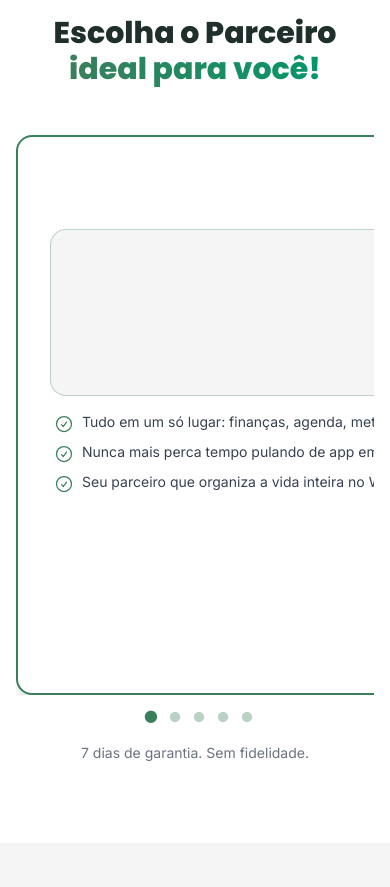
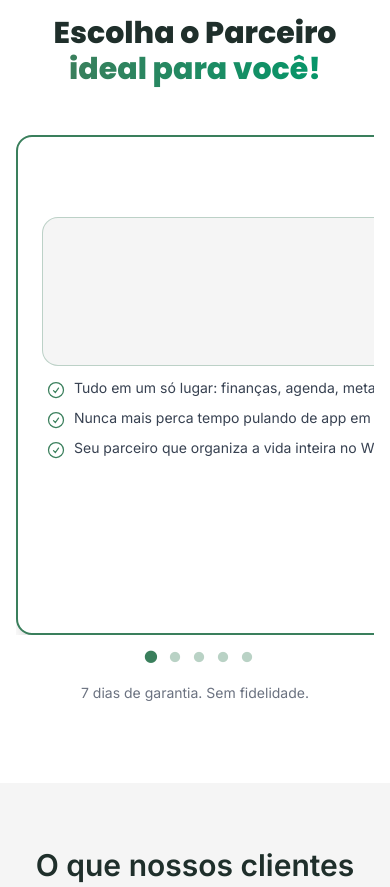
Before and after one commit to herick25/Site-Parceiro-IA, a React (Vite) app: page / in a window 390 px wide. Shown: the part 6220-7107 px from the top of the page. Built offline with nearby package versions, Linux system fonts and the light colour scheme.

Commit message:
ajuste plans

```diff
--- a/src/sections/Plans.jsx
+++ b/src/sections/Plans.jsx
@@ -10,7 +10,7 @@ import {
   CheckCircleIcon,
 } from "@heroicons/react/24/outline";
 
-// Importa os estilos do slick
+// (mantemos os estilos do slick importados)
 import "slick-carousel/slick/slick.css";
 import "slick-carousel/slick/slick-theme.css";
 
@@ -88,6 +88,7 @@ export default function Plans() {
     },
   ];
 
+  // Desktop: 3 | Tablet: 2 | Mobile: 1 (sem alterar desktop/tablet)
   const sliderSettings = {
     dots: true,
     arrows: true,
@@ -150,49 +151,56 @@ export default function Plans() {
           {plans.map((plan) => (
             <div key={plan.key} className="px-0 sm:px-3 w-full max-w-full md:max-w-none mx-auto">
               <div
-                className={`relative overflow-visible rounded-2xl p-8 pt-12 bg-white
+                className={`relative overflow-visible rounded-2xl
+                  bg-white
                   ${plan.highlight ? "border-2 border-menta shadow-xl" : "border border-gray-200 shadow-md hover:shadow-lg"}
-                  grid grid-rows-[auto_auto_1fr_auto_auto] gap-4
+                  grid grid-rows-[auto_auto_1fr_auto_auto]
+                  gap-3 md:gap-4
                   w-full
-                  h-full min-h-[560px] md:min-h-0
-                  md:h-[520px]`}
+                  /* MOBILE: reduzir altura; DESKTOP: manter */
+                  h-full min-h-[500px] md:min-h-0
+                  p-6 pt-10 md:p-8 md:pt-12`}
               >
                 {plan.highlight && (
-                  <span className="absolute left-1/2 -translate-x-1/2 top-3 bg-menta text-white text-xs font-semibold px-4 py-1 rounded-full shadow">
+                  <span className="absolute left-1/2 -translate-x-1/2 top-2 md:top-3 bg-menta text-white text-xs font-semibold px-4 py-1 rounded-full shadow">
                     Mais vantajoso
                   </span>
                 )}
 
-                <h3 className="text-xl font-poppins font-semibold text-escuro flex items-center gap-2 justify-center text-center">
-                  {plan.icon && <plan.icon className="w-6 h-6 text-escuro/70" />}
+                {/* Título (menor no mobile) */}
+                <h3 className="text-lg md:text-xl font-poppins font-semibold text-escuro flex items-center gap-2 justify-center text-center">
+                  {plan.icon && <plan.icon className="w-5 h-5 md:w-6 md:h-6 text-escuro/70" />}
                   {plan.title}
                 </h3>
 
-                <div className="rounded-2xl border border-menta/30 bg-gelo p-6 text-center min-h-[100px] flex flex-col items-center justify-center">
-                  <div className="text-sm text-gray-600 mb-1">A partir de</div>
-                  <div className="text-3xl md:text-4xl font-extrabold font-poppins text-escuro whitespace-nowrap leading-tight tracking-tight">
+                {/* Preço (tipografia e padding menores no mobile) */}
+                <div className="rounded-2xl border border-menta/30 bg-gelo p-5 md:p-6 text-center min-h-[88px] md:min-h-[100px] flex flex-col items-center justify-center">
+                  <div className="text-xs md:text-sm text-gray-600 mb-1">A partir de</div>
+                  <div className="text-2xl md:text-4xl font-extrabold font-poppins text-escuro whitespace-nowrap leading-tight tracking-tight">
                     {plan.price}
                   </div>
-                  <p className="text-xs text-gray-500 mt-2">
+                  <p className="text-[11px] md:text-xs text-gray-500 mt-2">
                     Mensal disponível por{" "}
                     <span className="font-semibold text-escuro">{plan.monthly}</span>
                   </p>
-                  <span className="mt-2 inline-flex items-center gap-1 text-xs font-medium text-menta bg-menta/10 ring-1 ring-menta/20 px-2.5 py-1 rounded-full">
+                  <span className="mt-2 inline-flex items-center gap-1 text-[11px] md:text-xs font-medium text-menta bg-menta/10 ring-1 ring-menta/20 px-2 md:px-2.5 py-1 rounded-full">
                     Receba de brinde o Parceiro Listas 🎁
                   </span>
                 </div>
 
+                {/* Features (margens menores no mobile) */}
                 <ul className="space-y-2 text-left px-1">
                   {plan.features.map((f, i) => (
                     <Feature key={i}>{f}</Feature>
                   ))}
                 </ul>
 
+                {/* CTA (altura do botão igual; padding do card já reduziu) */}
                 <div className="flex justify-center items-end">
                   <ModernCTA>{plan.cta}</ModernCTA>
                 </div>
 
-                <p className="text-xs text-gray-500 text-center">
+                <p className="text-[11px] md:text-xs text-gray-500 text-center">
                   Mensal disponível por{" "}
                   <span className="font-semibold text-escuro">{plan.monthly}</span>
                 </p>
```
